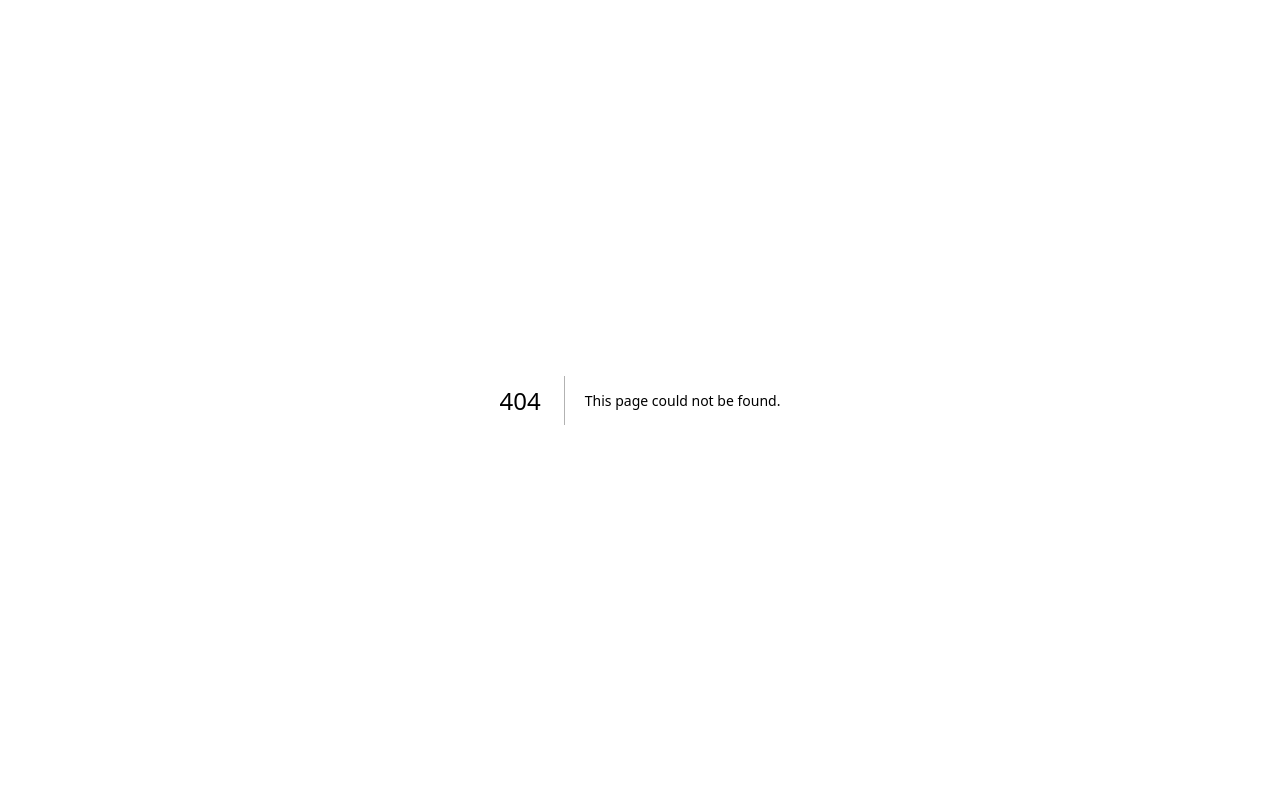
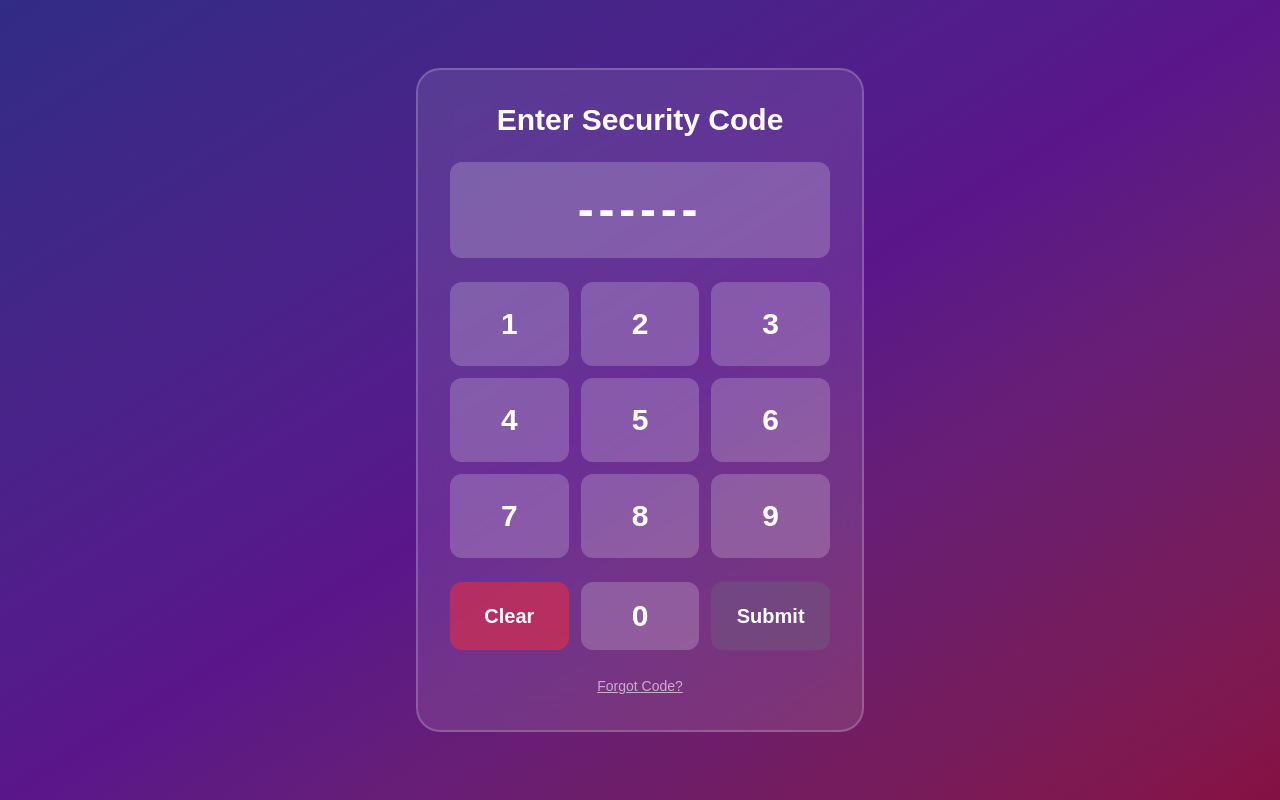
Before and after one commit to dariogeorge21/chase-christ, a Next.js app: page /verify in a window 1280 px wide. Before the commit this address had no page. Built offline with nearby package versions, Linux system fonts and the light colour scheme.

Commit message:
security code

```diff
--- /dev/null
+++ b/app/verify/page.tsx
@@ -0,0 +1,208 @@
+"use client";
+
+import { useState } from "react";
+import { motion, AnimatePresence } from "framer-motion";
+import { useRouter } from "next/navigation";
+import { useAppStore } from "@/lib/store";
+
+const HAIL_MARYS = ["Hail Mary 1", "Hail Mary 2", "Hail Mary 3", "Hail Mary 4", "Hail Mary 5"];
+
+export default function VerifyPage() {
+  const router = useRouter();
+  const securityCode = useAppStore((state) => state.securityCode);
+
+  const [inputCode, setInputCode] = useState("");
+  const [attempts, setAttempts] = useState(0);
+  const [showPunishment, setShowPunishment] = useState(false);
+  const [hailMarysChecked, setHailMarysChecked] = useState<boolean[]>(Array(5).fill(false));
+  const [error, setError] = useState("");
+
+  const handleNumberClick = (num: string) => {
+    if (inputCode.length < 6) {
+      setInputCode(inputCode + num);
+    }
+  };
+
+  const handleClear = () => {
+    setInputCode("");
+    setError("");
+  };
+
+  const handleSubmit = () => {
+    if (inputCode === securityCode) {
+      router.push("/results");
+    } else {
+      setError("Incorrect code!");
+      setAttempts((prev) => prev + 1);
+
+      if (attempts + 1 >= 2) {
+        setShowPunishment(true);
+      } else {
+        setTimeout(() => {
+          setInputCode("");
+          setError("");
+        }, 1500);
+      }
+    }
+  };
+
+  const handleForgotCode = () => {
+    setShowPunishment(true);
+  };
+
+  const toggleHailMary = (index: number) => {
+    const newChecked = [...hailMarysChecked];
+    newChecked[index] = !newChecked[index];
+    setHailMarysChecked(newChecked);
+  };
+
+  const allHailMarysChecked = hailMarysChecked.every((checked) => checked);
+
+  const handlePunishmentContinue = () => {
+    if (allHailMarysChecked) {
+      router.push("/results");
+    }
+  };
+
+  if (showPunishment) {
+    return (
+      <div className="min-h-screen bg-gradient-to-br from-red-900 via-purple-900 to-indigo-900 flex items-center justify-center px-4">
+        <motion.div
+          initial={{ opacity: 0, scale: 0.8 }}
+          animate={{ opacity: 1, scale: 1 }}
+          className="max-w-2xl w-full bg-white/10 backdrop-blur-lg rounded-3xl p-8 border-2 border-white/20"
+        >
+          <h1 className="text-4xl font-bold text-white text-center mb-6">Penance Required</h1>
+          <p className="text-xl text-white/90 text-center mb-8">
+            Recite 5 Hail Marys to continue
+          </p>
+
+          <div className="space-y-4 mb-8">
+            {HAIL_MARYS.map((prayer, index) => (
+              <motion.div
+                key={index}
+                whileHover={{ scale: 1.02 }}
+                onClick={() => toggleHailMary(index)}
+                className={`p-6 rounded-xl cursor-pointer transition-all ${
+                  hailMarysChecked[index]
+                    ? "bg-green-500/30 border-2 border-green-400"
+                    : "bg-white/5 border-2 border-white/20"
+                }`}
+              >
+                <div className="flex items-center gap-4">
+                  <div
+                    className={`w-8 h-8 rounded-lg border-2 flex items-center justify-center ${
+                      hailMarysChecked[index]
+                        ? "bg-green-500 border-green-400"
+                        : "bg-white/10 border-white/30"
+                    }`}
+                  >
+                    {hailMarysChecked[index] && <span className="text-white text-xl">✓</span>}
+                  </div>
+                  <span className="text-white text-xl font-semibold">{prayer}</span>
+                </div>
+              </motion.div>
+            ))}
+          </div>
+
+          <motion.button
+            whileHover={allHailMarysChecked ? { scale: 1.05 } : {}}
+            whileTap={allHailMarysChecked ? { scale: 0.95 } : {}}
+            onClick={handlePunishmentContinue}
+            disabled={!allHailMarysChecked}
+            className={`w-full py-5 rounded-full text-2xl font-bold transition-all ${
+              allHailMarysChecked
+                ? "bg-gradient-to-r from-green-400 to-green-600 text-white cursor-pointer"
+                : "bg-gray-500 text-gray-300 cursor-not-allowed"
+            }`}
+          >
+            Continue
+          </motion.button>
+        </motion.div>
+      </div>
+    );
+  }
+
+  return (
+    <div className="min-h-screen bg-gradient-to-br from-indigo-900 via-purple-900 to-pink-900 flex items-center justify-center px-4">
+      <motion.div
+        initial={{ opacity: 0, y: 30 }}
+        animate={{ opacity: 1, y: 0 }}
+        className="max-w-md w-full bg-white/10 backdrop-blur-lg rounded-3xl p-8 border-2 border-white/20"
+      >
+        <h1 className="text-3xl font-bold text-white text-center mb-6">Enter Security Code</h1>
+
+        {/* Code Display */}
+        <div className="bg-white/20 rounded-xl p-6 mb-6">
+          <p className="text-5xl font-bold text-white text-center tracking-widest">
+            {inputCode || "------"}
+          </p>
+        </div>
+
+        {error && (
+          <motion.p
+            initial={{ opacity: 0 }}
+            animate={{ opacity: 1 }}
+            className="text-red-300 text-center mb-4 text-lg font-semibold"
+          >
+            {error}
+          </motion.p>
+        )}
+
+        {/* Numeric Keypad */}
+        <div className="grid grid-cols-3 gap-3 mb-6">
+          {[1, 2, 3, 4, 5, 6, 7, 8, 9].map((num) => (
+            <motion.button
+              key={num}
+              whileHover={{ scale: 1.1 }}
+              whileTap={{ scale: 0.9 }}
+              onClick={() => handleNumberClick(num.toString())}
+              className="bg-white/20 hover:bg-white/30 text-white text-3xl font-bold py-6 rounded-xl transition-all"
+            >
+              {num}
+            </motion.button>
+          ))}
+        </div>
+
+        <div className="grid grid-cols-3 gap-3 mb-6">
+          <motion.button
+            whileHover={{ scale: 1.05 }}
+            whileTap={{ scale: 0.95 }}
+            onClick={handleClear}
+            className="bg-red-500/50 hover:bg-red-500/70 text-white text-xl font-bold py-4 rounded-xl"
+          >
+            Clear
+          </motion.button>
+          <motion.button
+            whileHover={{ scale: 1.1 }}
+            whileTap={{ scale: 0.9 }}
+            onClick={() => handleNumberClick("0")}
+            className="bg-white/20 hover:bg-white/30 text-white text-3xl font-bold py-4 rounded-xl"
+          >
+            0
+          </motion.button>
+          <motion.button
+            whileHover={{ scale: 1.05 }}
+            whileTap={{ scale: 0.95 }}
+            onClick={handleSubmit}
+            disabled={inputCode.length !== 6}
+            className={`text-white text-xl font-bold py-4 rounded-xl ${
+              inputCode.length === 6
+                ? "bg-green-500/50 hover:bg-green-500/70"
+                : "bg-gray-500/30 cursor-not-allowed"
+            }`}
+          >
+            Submit
+          </motion.button>
+        </div>
+
+        <button
+          onClick={handleForgotCode}
+          className="w-full text-white/60 hover:text-white text-sm underline"
+        >
+          Forgot Code?
+        </button>
+      </motion.div>
+    </div>
+  );
+}
```
